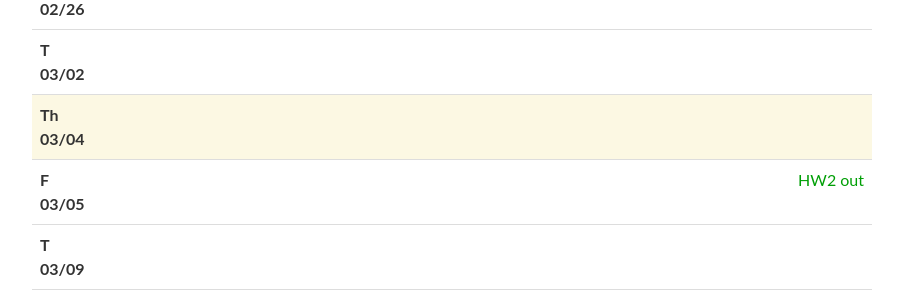
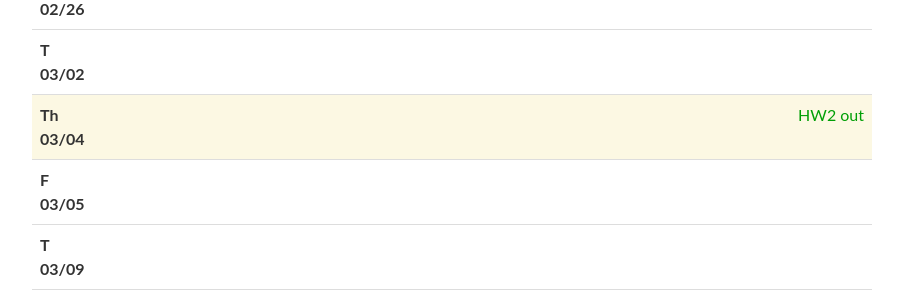
Before and after one commit to cmudeeprl/403_website, a Jekyll site: the page built from _pages/lectures.md, in a window 1280 px wide and 900 px high, scrolled down 809 px. Shown: the part 155-455 px from the top of the window, without its empty margins (188-1091 px from the left). Built offline with Jekyll 4.4.1, drawn with Linux system fonts in a browser that asks for light colours; nearby versions of some CDN libraries; comment, search, counter and statistics services are not loaded.

Commit message:
fix: hw2 release date

```diff
--- a/_data/lectures.yml
+++ b/_data/lectures.yml
@@ -240,7 +240,7 @@
   video:
   readings:
     - <a href="http://incompleteideas.net/book/RLbook2018.pdf" target="_blank">S & B Textbook</a>, Ch5, Ch6
-  logistics:
+  logistics: <span class="event">HW2 out</span>
 
 - date: F 03/05
   lectuerer:
@@ -251,7 +251,7 @@
   video:
   notes:
   readings:
-  logistics: <span class="event">HW2 out</span>
+  logistics:
 
 - date: T 03/09
   lecturer:
```
